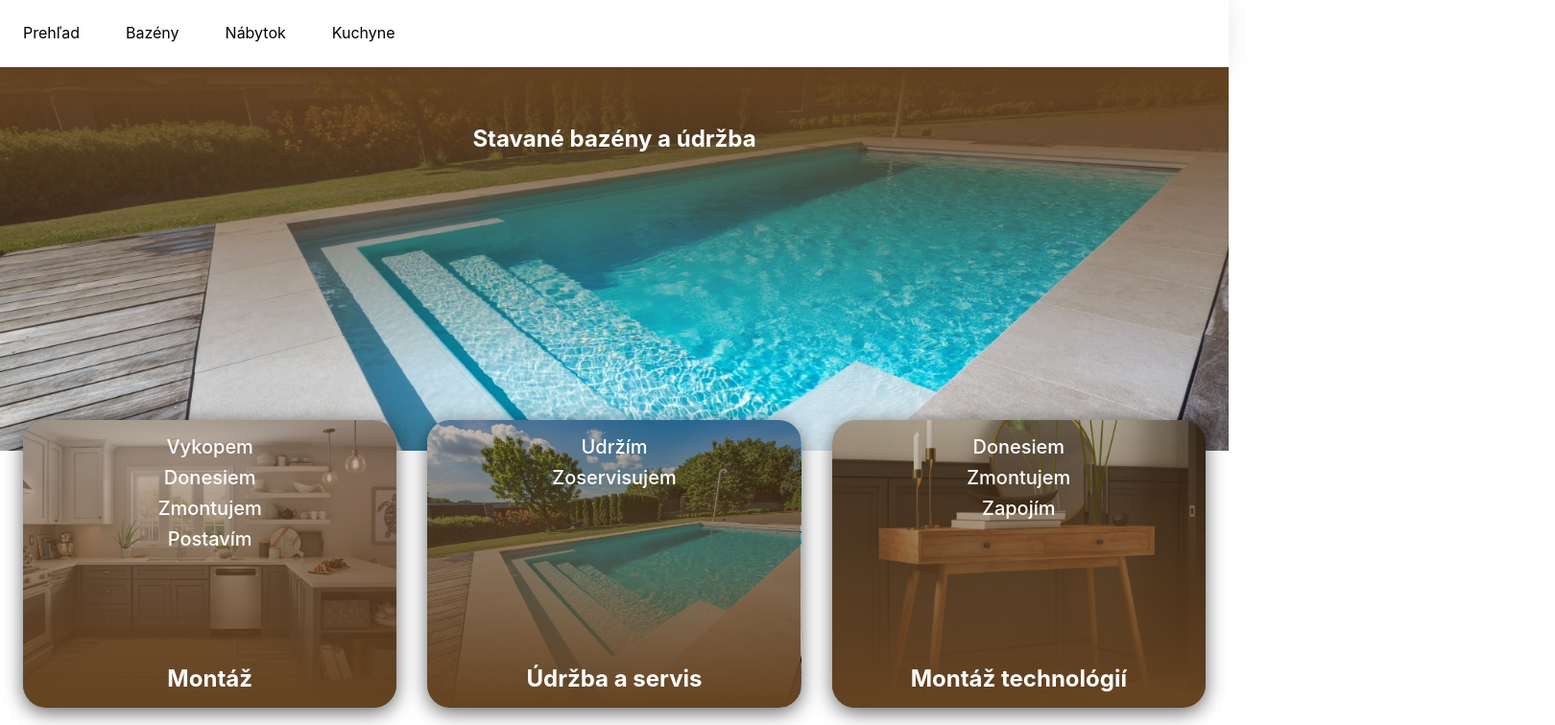
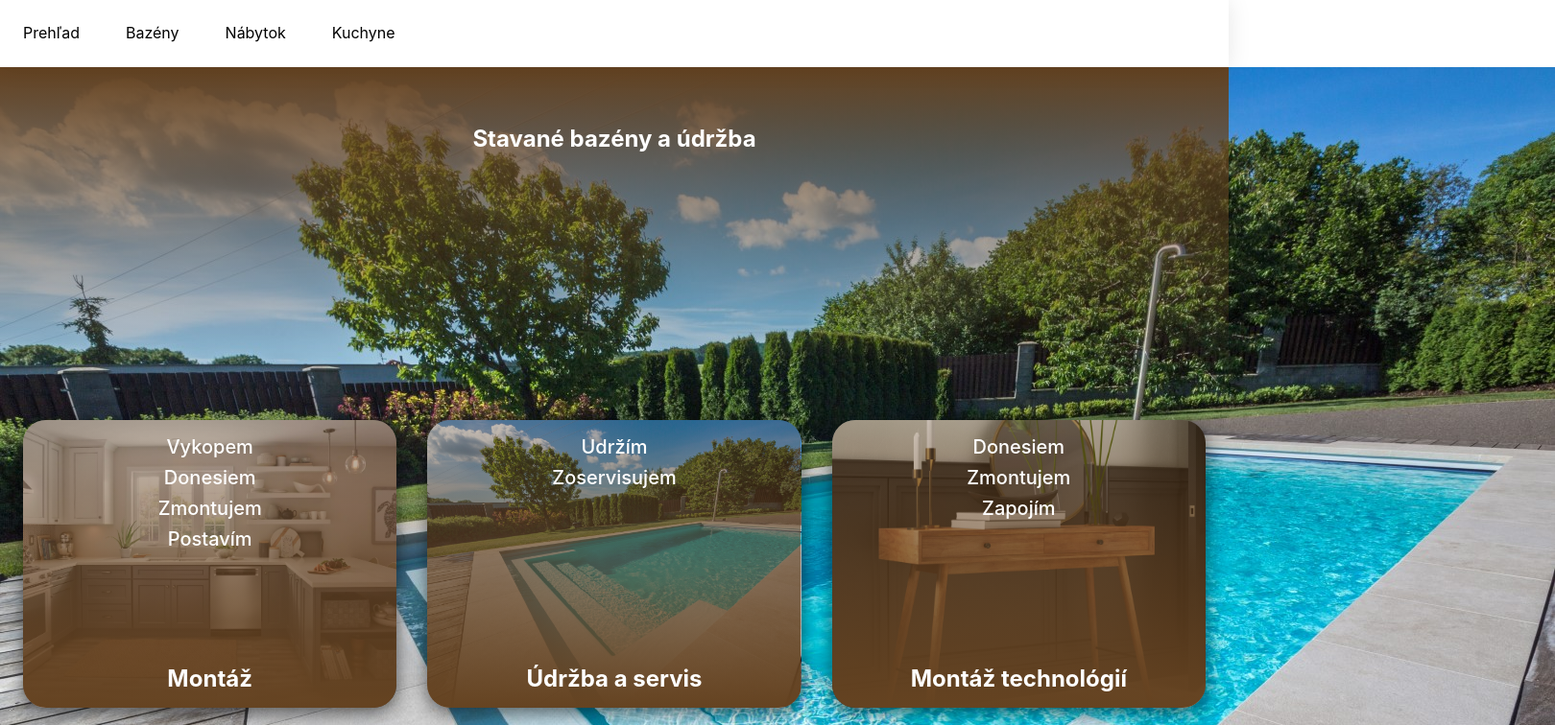
Before and after one commit to PeterHolodnak/mp-portfolio, a Next.js app: page /bazeny in a window 1280 px wide. Shown: the top 756 px of the page at 96% size, 1620 px wide, since content can reach past the window. Built offline with nearby package versions, Linux system fonts and the light colour scheme.

Commit message:
Use regular images instead of next images

```diff
--- a/components/category-cards.tsx
+++ b/components/category-cards.tsx
@@ -18,12 +18,17 @@ export default function CategoryCards({
                 {items.map((item, i) => (
                     <div key={i} className={styles.card}>
                         <div className={styles.imageWrapper}>
-                            <Image
+                            <img
+                                src={item.image}
+                                alt=""
+                                className={styles.image}
+                            />
+                            {/* <Image
                                 src={item.image}
                                 alt=""
                                 layout="fill"
                                 className={styles.image}
-                            />
+                            /> */}
                         </div>
                         <div className={styles.content}>
                             <div className={styles.items}>
--- a/components/gallery.tsx
+++ b/components/gallery.tsx
@@ -84,7 +84,8 @@ export default function Gallery(props: GalleryProps) {
                                     }
                                     className={styles.image}
                                 >
-                                    <Image src={image} alt="" layout="fill" />
+                                    <img src={image} alt="" />
+                                    {/* <Image src={image} alt="" layout="fill" /> */}
                                 </div>
                             </div>
                         ))}
--- a/components/hero-banner.tsx
+++ b/components/hero-banner.tsx
@@ -10,7 +10,8 @@ export default function HeroBanner(props: HeroBannerProps) {
     return (
         <section className={styles.wrapper}>
             <div className={styles.bg}>
-                <Image src={props.image} alt="" layout="fill" />
+                <img src={props.image} alt="" />
+                {/* <Image src={props.image} alt="" layout="fill" /> */}
             </div>
             <div className="container">
                 <div className={styles.textContainer}>
```
Also changed, not shown: components/cards.tsx (+9 -2 lines), components/contact.tsx (+21 -3 lines).
